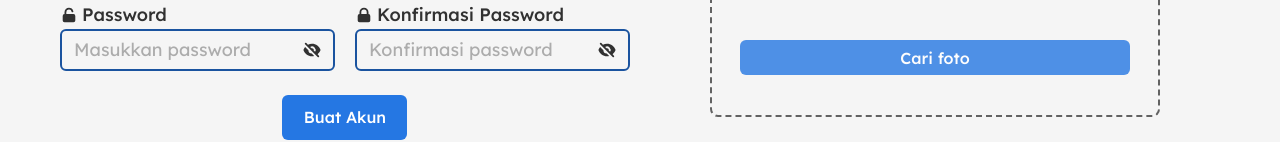
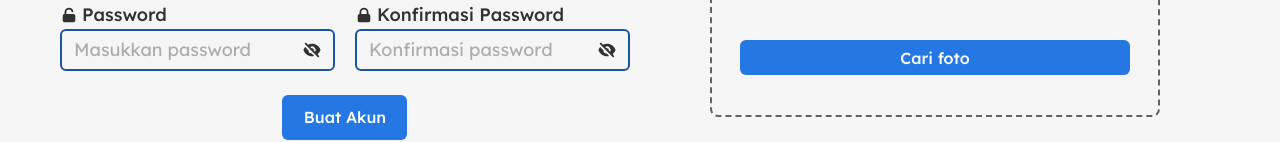
Before and after one commit to ppmb-kmbui/fe-ppmb-2025, a Next.js app: page /signup in a window 1280 px wide. Shown: the part 500-642 px from the top of the page. Built offline with nearby package versions, Linux system fonts and the light colour scheme.

Commit message:
fix: is restricted always true

```diff
--- a/src/components/ui/FileInput.tsx
+++ b/src/components/ui/FileInput.tsx
@@ -32,9 +32,6 @@ export const FileInput: React.FC<FileInputProps> = ({
         }
     };
 
-    const noop = () => {}
-
-
     const handleDragOver = (event: React.DragEvent<HTMLDivElement>) => {
         event.preventDefault();
     }
@@ -45,7 +42,7 @@ export const FileInput: React.FC<FileInputProps> = ({
         onChange(file || null)
     }, []);
 
-    console.log("ini jawbaan", answer)
+    console.log(answer, "ini answer")
 
     return (
         <div className="w-full flex flex-col items-center justify-center">
@@ -69,7 +66,7 @@ export const FileInput: React.FC<FileInputProps> = ({
                         answer != "" ? <a>{answer}</a> : <span className="text-center text-sm">Drag dan drop <br /> atau</span>
                     )}
 
-                    <Button onClick={onChooseFile} label={`Cari ${label.split(" ")[1]}`} isRestricted={answer != ""}/>
+                    <Button onClick={onChooseFile} label={`Cari ${label.split(" ")[1]}`} isRestricted={answer != undefined}/>
                     <input ref={inputRef} accept={fileType === 'image' ? '.jpg, .jpeg, .png' : '.pdf'} type="file" className="hidden" onChange={(e) => onChange(e.target.files?.[0] || null)} />
                 </div>
             </div>
```
